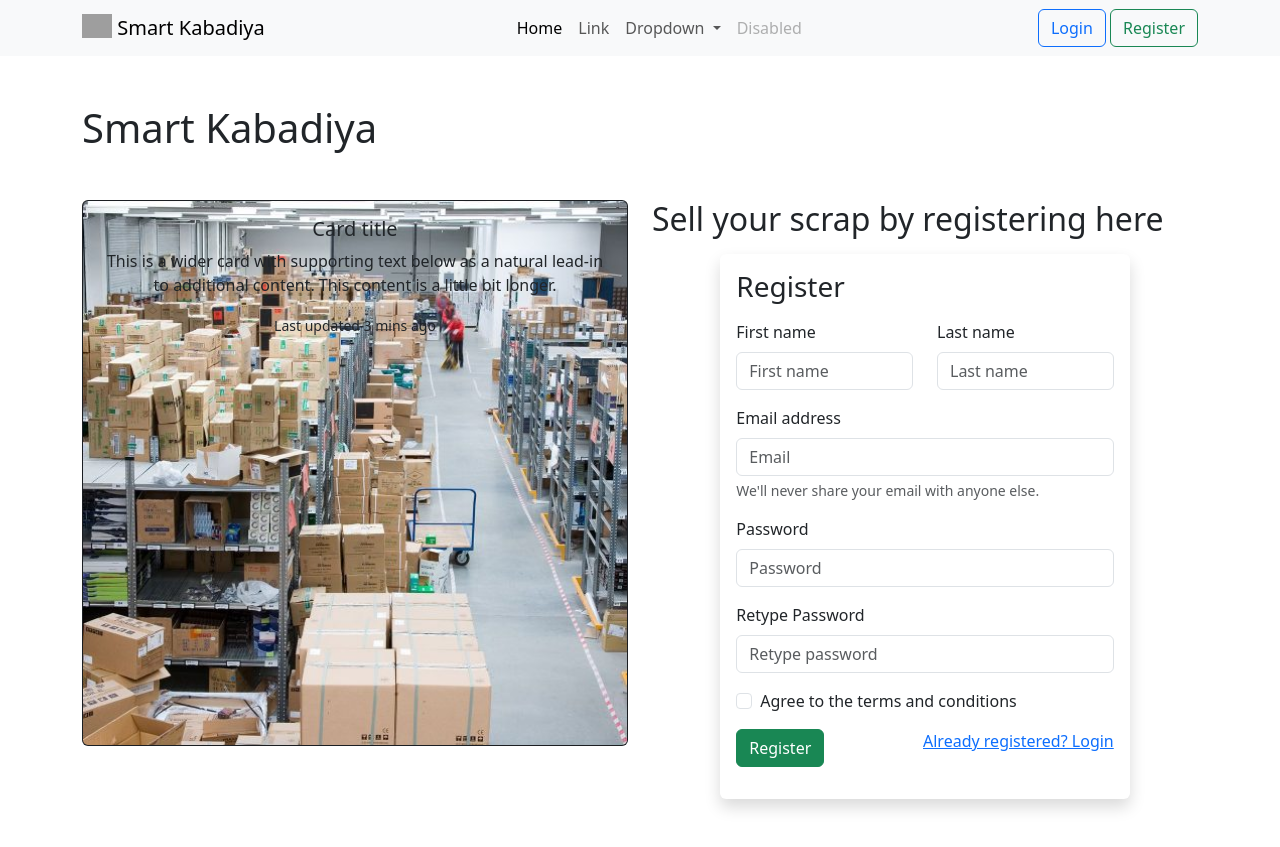
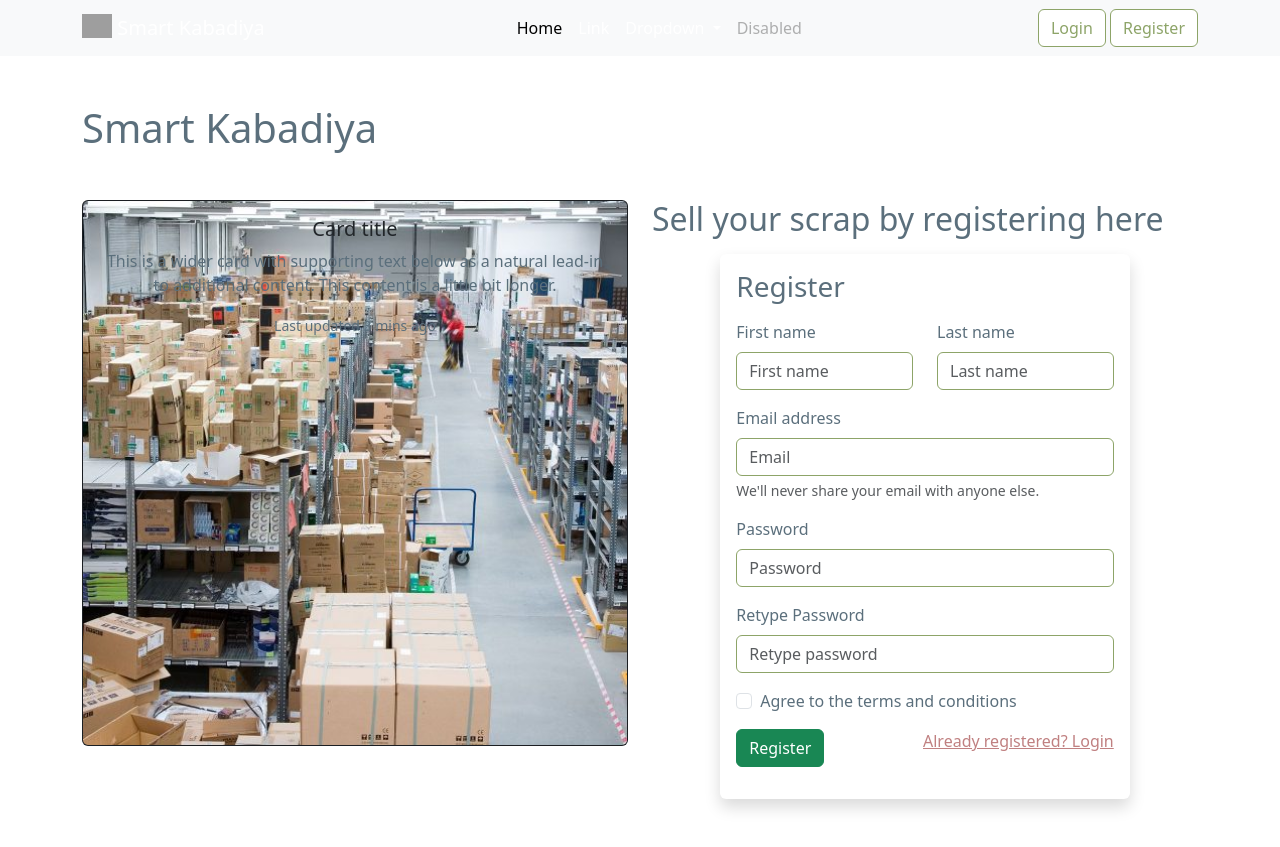
Before and after one commit to tabish-siraj/scrap, a Django app: page /users/register/ in a window 1280 px wide. Run offline with Django 4.2, Linux system fonts and the light colour scheme; grey boxes are pictures that could not be loaded.

Commit message:
adding custom css

```diff
--- a/scrap/main/templates/main/index.html
+++ b/scrap/main/templates/main/index.html
@@ -5,9 +5,9 @@
 
 <div class="container">
     {% if request.user.is_authenticated %}
-    <h2>Logged in successfully with email {{request.user.email}}</h2>
+    <h2 class="green2">Logged in successfully with email {{request.user.email}}</h2>
     {% else %}
-    <h2>Not logged in</h2>
+    <h2 class="green1">Not logged in</h2>
     {% endif %}
 </div>
 {% endblock content %}
--- a/scrap/users/static/users/custom.css
+++ b/scrap/users/static/users/custom.css
@@ -0,0 +1,118 @@
+/* .green1{
+    color: #8A9A5B !important;
+}
+
+.green2{
+    color:#8DA468 !important;
+}
+
+.greyish{
+    color:#5B6F7C !important;
+}
+
+.skinnish{
+    color:#D1B180 !important;
+}
+
+.pinkish{
+    color: #C08081 !important;
+}
+
+.green1-background{
+    background-color: #8A9A5B !important;
+}
+
+.green2-background{
+    background-color:#8DA468 !important;
+}
+
+.greyish-background{
+    background-color:#5B6F7C !important;
+}
+
+.skinnish-background{
+    background-color:#D1B180 !important;
+}
+
+.pinkish-background{
+    background-color: #C08081 !important;
+} */
+
+/* Override Bootstrap's default link color with Dusty Rose */
+a {
+    color: #C08081;
+  }
+
+  /* Use Sandstone as the background color for the body */
+  body {
+  }
+
+  /* Override Bootstrap's default button styles with Sage Green */
+  /* .btn {
+    background-color: #8DA468;
+    border-color: #8DA468;
+    color: #fff;
+  } */
+  .btn-outline {
+    border-color: #8DA468 !important;
+    color: #8DA468 !important;
+    background-color: #fff !important;
+  }
+  /* Style the button hover state */
+  /* .btn:hover {
+    background-color: #789957;
+    border-color: #789957;
+  } */
+
+  .btn-outline:hover {
+    background-color: #789957 !important; /* Adjust the hover color as needed */
+    border-color: #789957 !important; /* Adjust the hover color as needed */
+    color: #fff !important;
+  }
+  /* Use Moss Green for additional button styles or elements */
+  .btn-secondary {
+    background-color: #8A9A5B;
+    border-color: #8A9A5B;
+    color: #fff;
+  }
+
+  /* Style the Moss Green button hover state */
+  .btn-secondary:hover {
+    background-color: #78824D; /* Adjust the hover color as needed */
+    border-color: #78824D; /* Adjust the hover color as needed */
+  }
+
+  /* Set Slate Gray as the text color */
+  body, p, h1, h2, h3, h4, h5, h6 {
+    color: #5B6F7C;
+  }
+
+  /* Customize the Bootstrap navbar with your colors */
+  .navbar {
+    /* background-color: #5B6F7C; */
+    background-color: #D1B180;
+
+  }
+
+  /* Style links within the navbar */
+  .navbar a {
+    color: #fff;
+  }
+
+  /* Customize the active state of navbar links */
+  .navbar a.active,
+  .navbar a:hover {
+    color: #D1B180;
+    text-shadow: #CDA871;
+  }
+
+  /* Adjust the border color for form elements */
+  .form-control {
+    border-color: #8DA468;
+  }
+
+  /* Style form element focus state */
+  .form-control:focus {
+    border-color: #D1B180 2px solid;
+    box-shadow: 0 0 0 0.2rem rgba(141, 164, 104, 0.25);
+  }
--- a/scrap/users/templates/users/base.html
+++ b/scrap/users/templates/users/base.html
@@ -53,8 +53,8 @@
           <a href="{% url 'logout' %}" class="btn btn-outline-success">Logout</a>
           {% else %}
           <div>
-            <a href="{% url 'login' %}" class="btn btn-outline-primary">Login</a>
-            <a href="{% url 'register' %}" class="btn btn-outline-success">Register</a>
+            <a href="{% url 'login' %}" class="btn btn-outline">Login</a>
+            <a href="{% url 'register' %}" class="btn btn-outline">Register</a>
           </div>
           {% endif %}
         </div>
```
